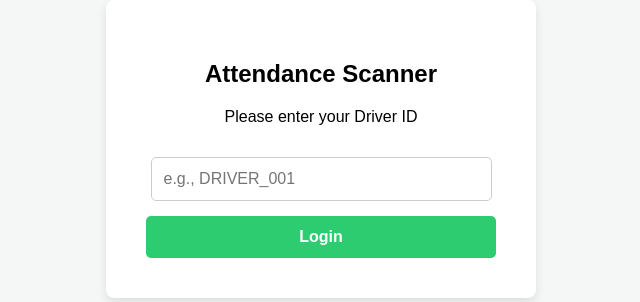
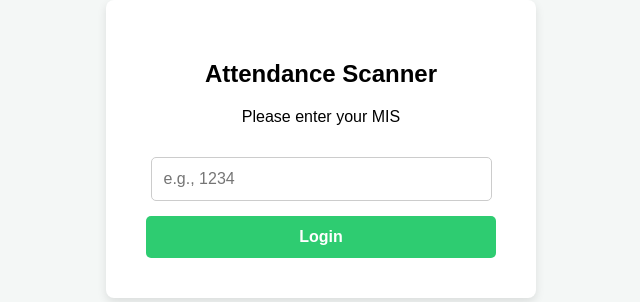
Before and after one commit to Kashyap42576/car-attendance-system, a Flask app: page /login in a window 1280 px wide. Shown: the part 251-553 px from the top of the page, without its empty margins (319-959 px from the left). Run offline with Flask 3, Linux system fonts and the light colour scheme.

Commit message:
Update driver_login.html

```diff
--- a/templates/driver_login.html
+++ b/templates/driver_login.html
@@ -16,14 +16,14 @@
 <body>
     <div class="login-box">
         <h2>Attendance Scanner</h2>
-        <p>Please enter your Driver ID</p>
+        <p>Please enter your MIS</p>
 
         {% if error %}
             <div class="error">{{ error }}</div>
         {% endif %}
 
         <form method="POST" action="/login">
-            <input type="text" name="driver_id" placeholder="e.g., DRIVER_001" required>
+            <input type="text" name="driver_id" placeholder="e.g., 1234" required>
             <button type="submit">Login</button>
         </form>
     </div>
```
